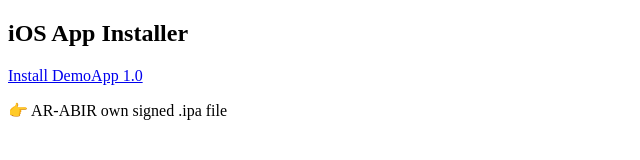
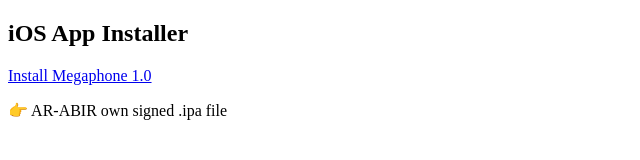
Before and after one commit to ARS-termux-zone2017/golden-megaphone, a plain HTML site: page index.html in a window 1280 px wide. Shown: the full height of the page, 0-640 px from the left. Drawn offline with Linux system fonts and the light colour scheme.

Commit message:
Update index.html

```diff
--- a/index.html
+++ b/index.html
@@ -2,7 +2,7 @@
 <html>
   <body>
     <h2>iOS App Installer</h2>
-    <p><a href="itms-services://?action=download-manifest&url=https://ARS-termux-zone2017.github.io/golden-megaphone/manifests/DemoApp_1.0.plist">Install DemoApp 1.0</a></p>
+    <p><a href="itms-services://?action=download-manifest&url=https://ARS-termux-zone2017.github.io/golden-megaphone/manifests/DemoApp_1.0.plist">Install Megaphone 1.0</a></p>
     <p>👉 AR-ABIR own signed .ipa file</p>
   </body>
 </html>
```
